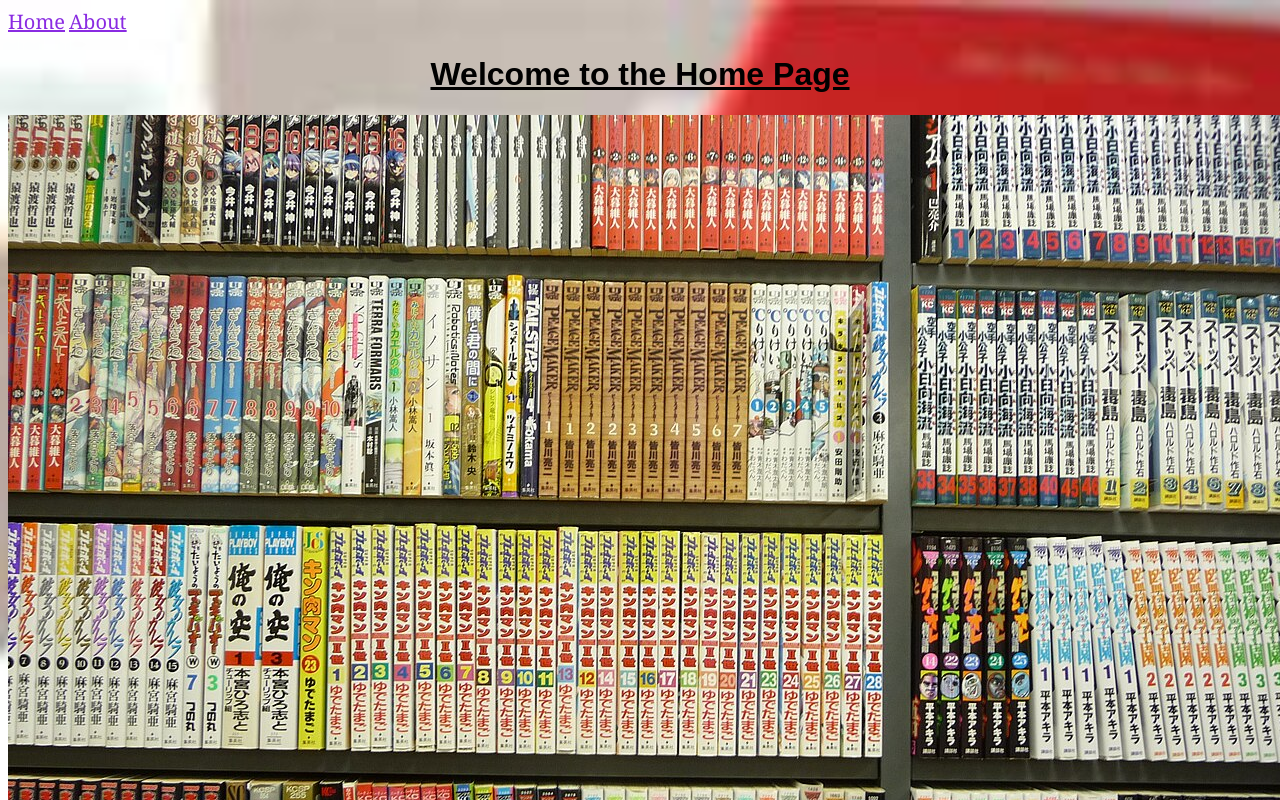
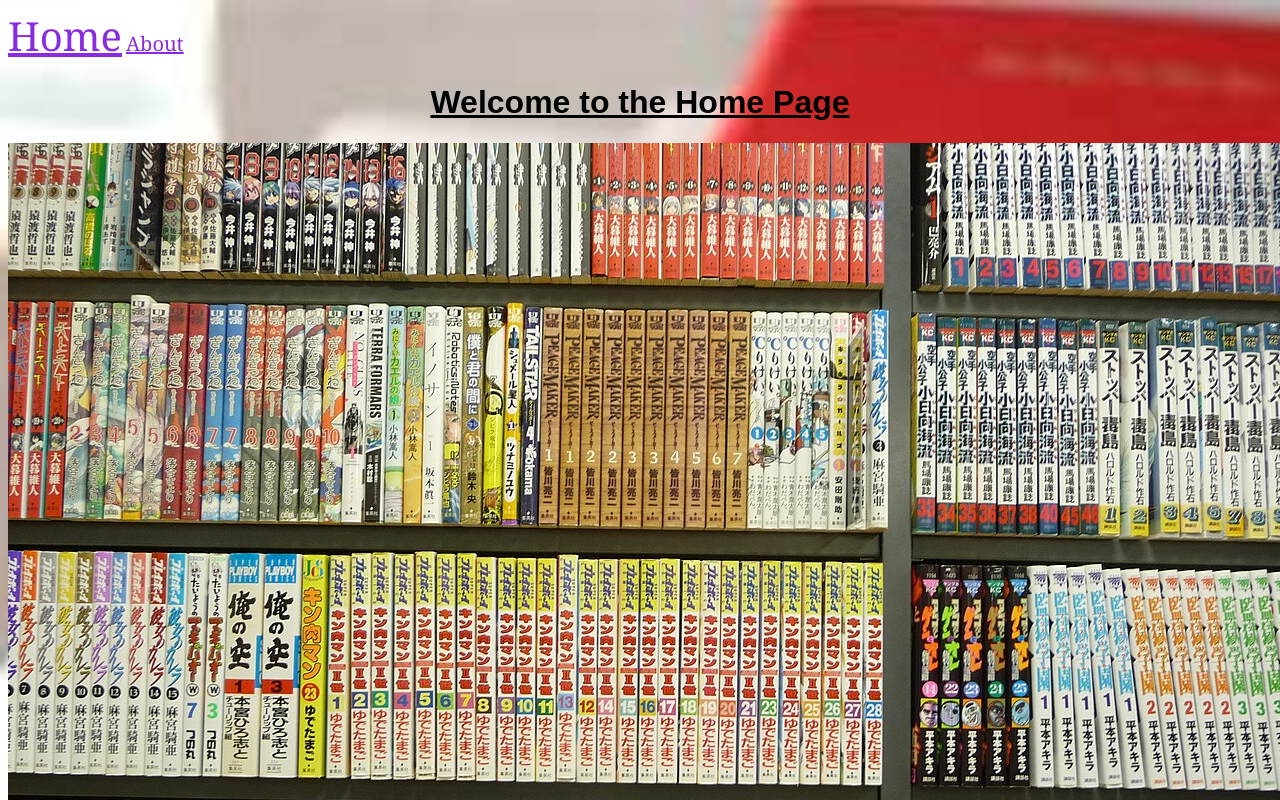
Before and after one commit to harryryanfox/WebDev_Project_sirius, a plain HTML site: page index.html in a window 1280 px wide. In both pictures the pointer is over the link "Home". Shown: the top 800 px of the page. Drawn offline with Linux system fonts and the light colour scheme.

Commit message:
Update style.css

```diff
--- a/style.css
+++ b/style.css
@@ -35,6 +35,11 @@ a:link{
     color: blueviolet;
     font-family: Georgia, 'Times New Roman', Times, serif;
     font-size: 20px;
+    transition: font-size 2s ease .2s;
+}
+
+a:hover{
+    font-size:40px;
 }
 
 #paragraphstyle{
```
